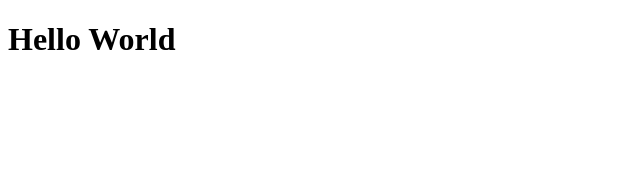
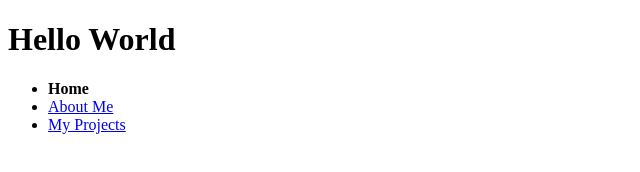
Before and after one commit to chelsea-price/chelsea-price.github.io, a plain HTML site: page index.html in a window 1280 px wide. Shown: the whole page, without its empty margins (0-640 px from the left). Drawn offline with Linux system fonts and the light colour scheme.

Commit message:
Update HTML

```diff
--- a/index.html
+++ b/index.html
@@ -5,5 +5,10 @@
   </head>
   <body>
     <h1>Hello World</h1>
+    <ul>
+        <li><strong>Home</strong></li>
+        <li><a href="about.html">About Me</a></li>
+        <li><a href="projects.html">My Projects</a></li>
+      </ul>
   </body>
 </html>
```
Also changed, not shown: about.html (added, +9 -0 lines), projects.html (added, +9 -0 lines).
